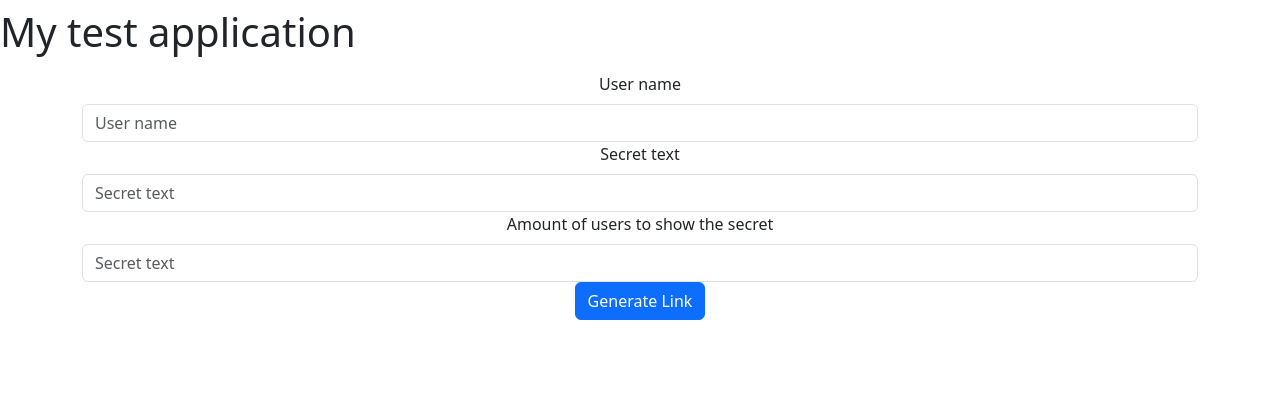
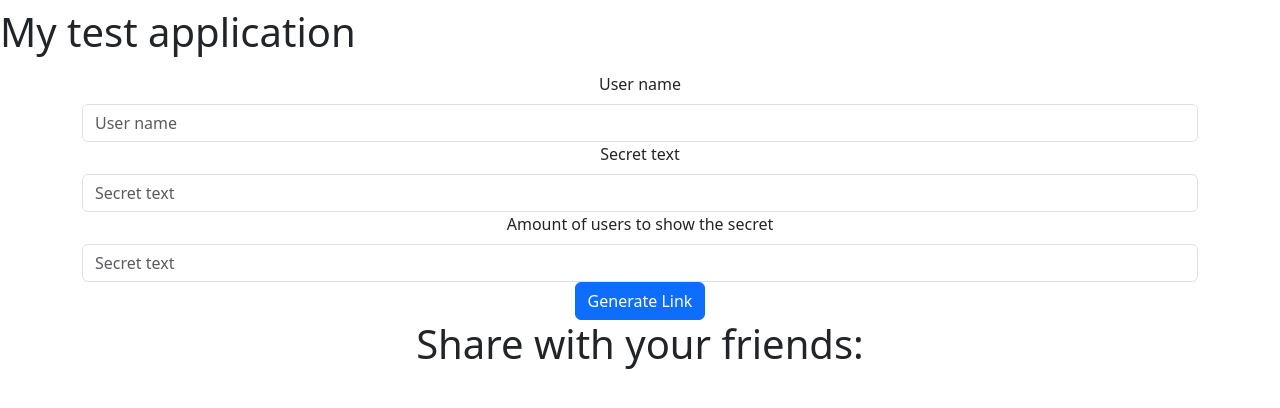
Before and after one commit to Miosota/secret_demo, a React (Create React App) app in the folder react-client/: page / in a window 1280 px wide. Shown: the top 408 px of the page. Built offline with nearby package versions, Linux system fonts and the light colour scheme.

Commit message:
added link generation

```diff
--- a/react-client/src/components/createsecret.component.tsx
+++ b/react-client/src/components/createsecret.component.tsx
@@ -10,6 +10,7 @@ export default function CreateSecretComponent() {
     const [userName, setName] = useState<string>('');
     const [secretText, setSecretText] = useState<string>('');
     const [timesToView, setTimesToView] = useState<number>();
+    const [linkToShare, setLinkToShare] = useState<string>();
 
     const handleClick=(e: React.FormEvent<HTMLButtonElement>)=> {
         e.preventDefault();
@@ -22,7 +23,8 @@ export default function CreateSecretComponent() {
             body:JSON.stringify({userName, secretText, timesToView})
         }).then((response) => response.text())
             .then((responseText) => {
-          console.log(responseText);
+                setLinkToShare(responseText);
+                console.log(responseText);
         })
         // fetch("http://localhost:8090/secrets/createSecret",{
         // method: "POST",
@@ -60,6 +62,7 @@ export default function CreateSecretComponent() {
                 </Form.Group>
                 <Button variant="primary" onClick={handleClick}>Generate Link</Button>
             </Form>
+            <h1 className="link_to_share">Share with your friends: <a href={linkToShare}>{linkToShare}</a></h1>
         </Container>
     );
 }
```
Also changed, not shown: 1 other file (tests, documents, lock files or other folders).
